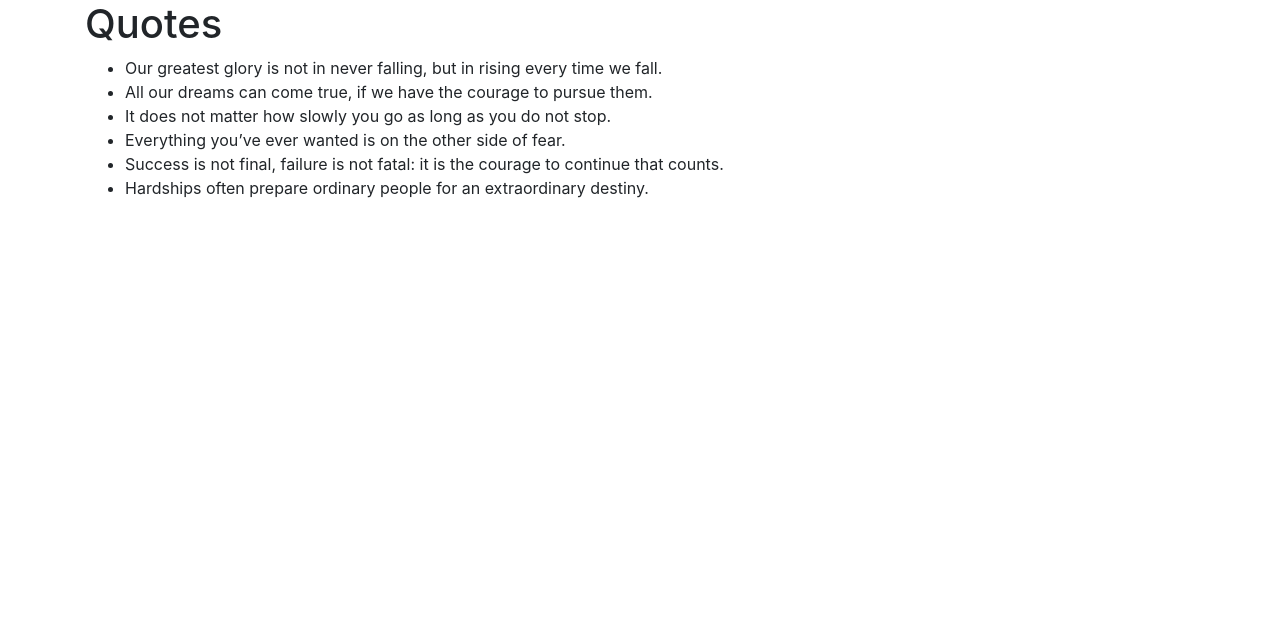
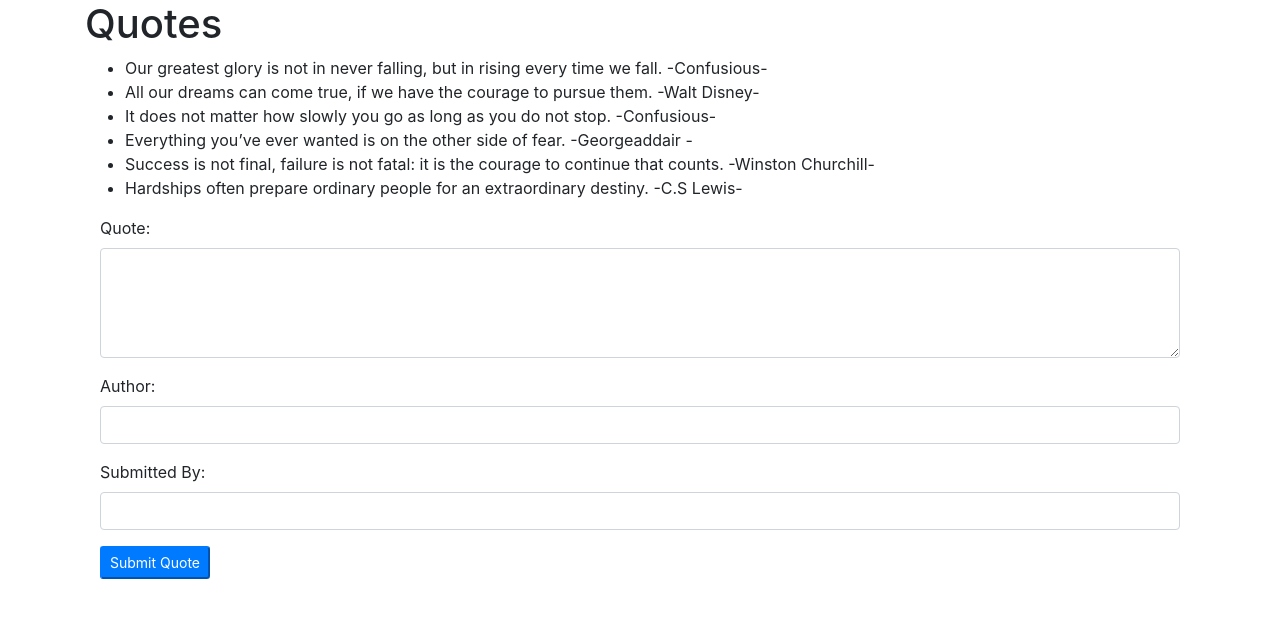
Before and after one commit to KageniJK/Quotes, an Angular app: page / in a window 1280 px wide. Shown: the top 618 px of the page. Built offline with nearby package versions, Linux system fonts and the light colour scheme.

Commit message:
added the form o the form component and linked it with the quotes component^C

```diff
--- a/src/app/quotes-form/quotes-form.component.html
+++ b/src/app/quotes-form/quotes-form.component.html
@@ -1,3 +1,19 @@
-<p>
-  quotes-form works!
-</p>
+<div class="container-fluid">
+
+  <form>
+    <div class="form-group">
+      <label for="quote">Quote:</label>
+      <textarea  rows="4" class="form-control"></textarea>
+    </div>
+    <div class="form-group">
+      <label for="author">Author:</label>
+      <input class="form-control" id="author">
+    </div>
+    <div class="form-group">
+      <label for="Submitter">Submitted By:</label>
+      <input class="form-control" id="submitter">
+    </div>
+    <button type="submit" name="button" class="btn-sm btn-primary">Submit Quote</button>
+  </form>
+
+</div>
--- a/src/app/quotes.ts
+++ b/src/app/quotes.ts
@@ -1,3 +1,3 @@
 export class Quotes {
-  constructor (public id: number, public quote: string, public origin: string) {}
+  constructor (public id: number, public quote: string, public author: string) {}
 }
--- a/src/app/quotes/quotes.component.html
+++ b/src/app/quotes/quotes.component.html
@@ -1,7 +1,11 @@
 <div class="container">
   <h1>Quotes</h1>
+<div class="container-fluid">
 
+</div>
   <ul>
-    <li *ngFor='let quote of quoted'>{{quote.quote}}</li>
+    <li *ngFor='let quote of quoted'>{{quote.quote}} -{{quote.author}}-</li>
   </ul>
+
+<app-quotes-form></app-quotes-form>
 </div>
```
